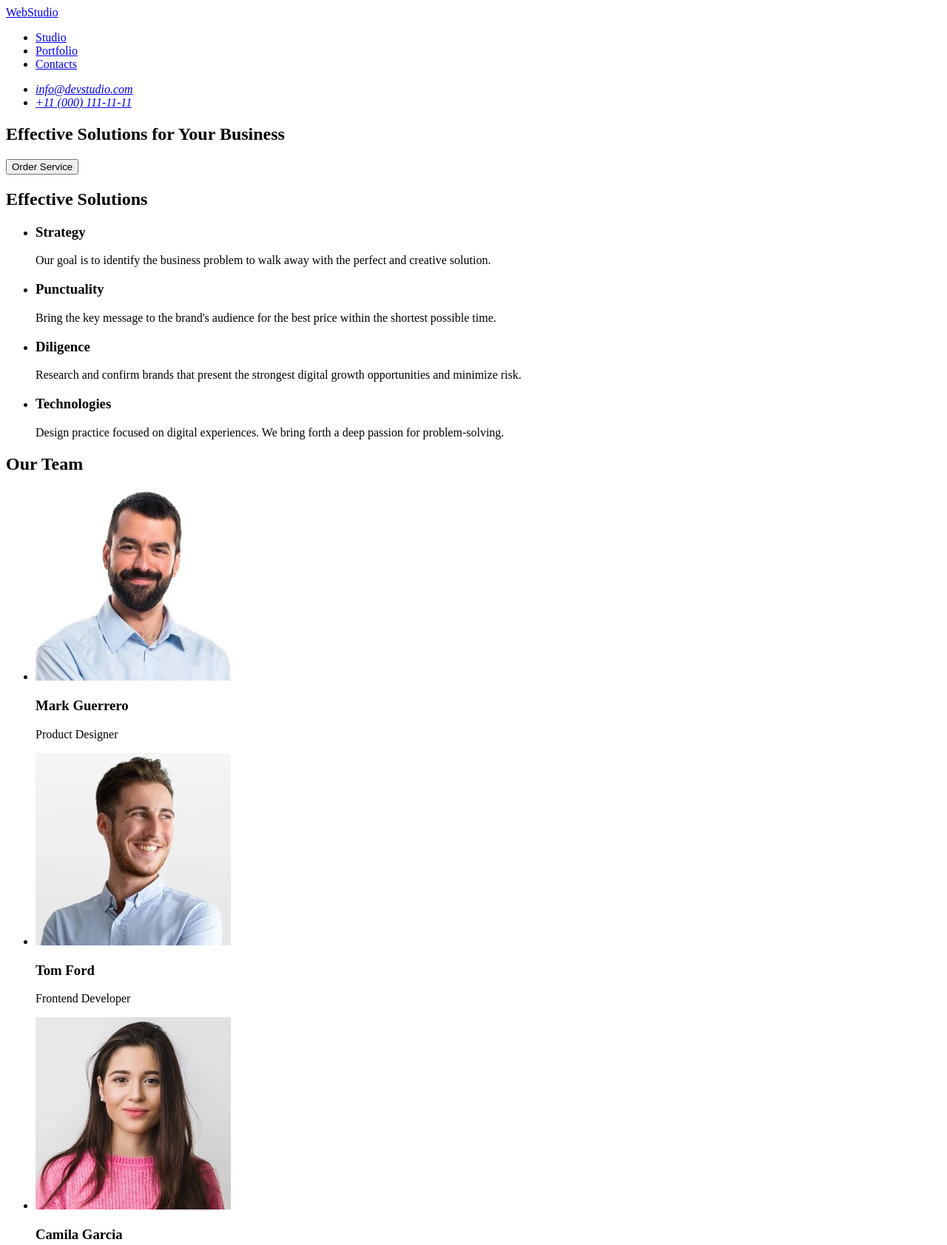
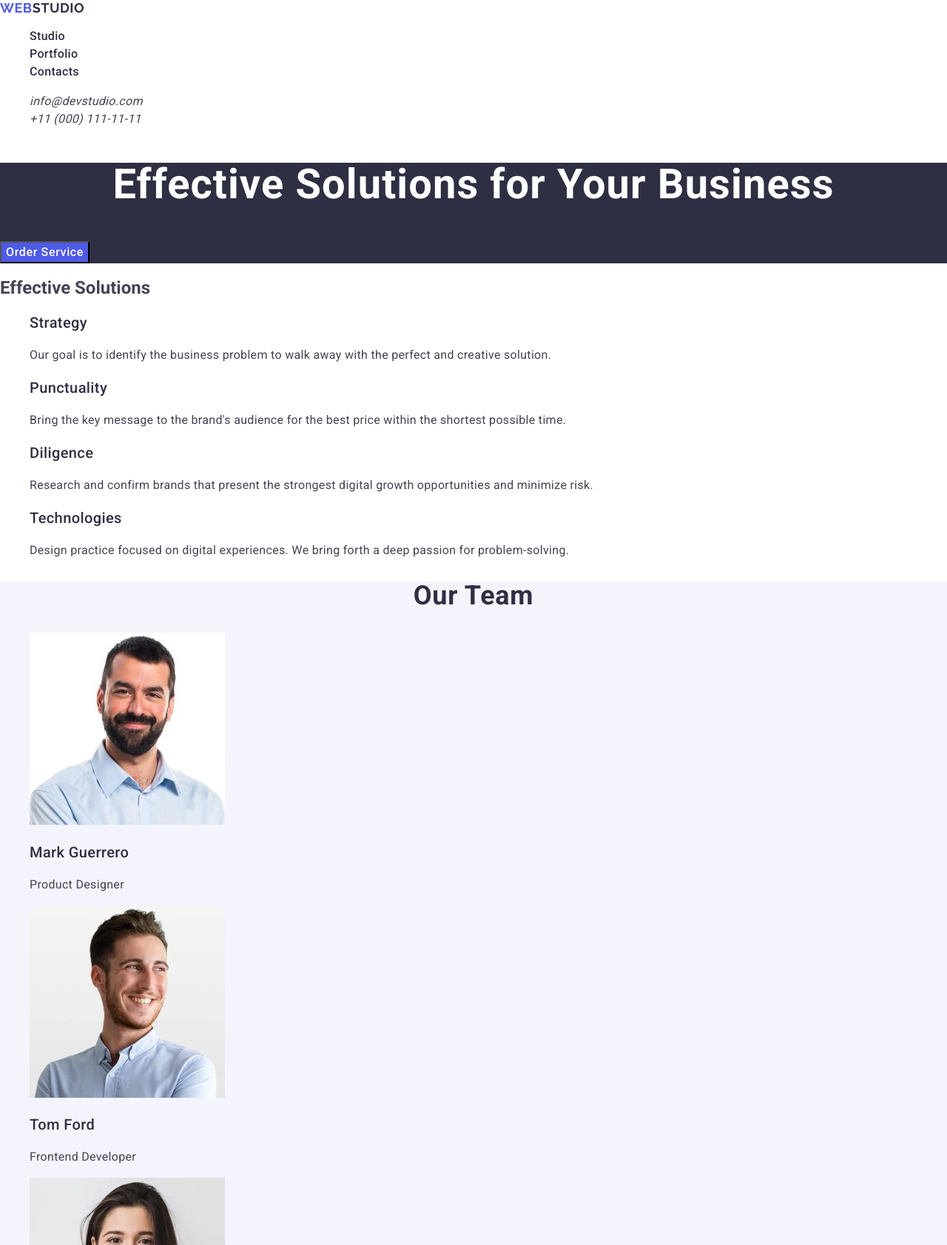
Before and after one commit to Mishka56/goit-homework-02, a plain HTML site: page index.html in a window 1280 px wide. Shown: the top 1683 px of the page at 74% size. Drawn offline with nearby package versions, Linux system fonts and the light colour scheme.

Commit message:
Homework-goIt-02

```diff
--- /dev/null
+++ b/css/style.css
@@ -0,0 +1,158 @@
+body {
+	font-family: "Roboto", "Raleway", sans-serif;
+	background-color: #ffff;
+	color: #434455;
+}
+ul,
+ol {
+	list-style-type: none;
+}
+a {
+	text-decoration: none;
+}
+
+button {
+	cursor: pointer;
+	font-family: "Roboto", sans-serif;
+}
+
+.logo {
+	font-family: "Raleway", sans-serif;
+	font-weight: 700;
+	font-size: 18px;
+	line-height: 1.17;
+	letter-spacing: 0.03em;
+	text-transform: uppercase;
+	color: #2e2f42;
+}
+
+.logo-web {
+	font-family: "Raleway", sans-serif;
+	font-size: 700;
+	color: #4d5ae5;
+}
+
+.menu-link {
+	font-family: "Roboto", sans-serif;
+	font-weight: 500;
+	font-size: 16px;
+	line-height: 1.5;
+	letter-spacing: 0.02em;
+	color: #2e2f42;
+}
+.menu-link:hover,
+.menu-link:focus {
+	color: #9747ff;
+}
+
+.contacts-link {
+	font-family: "Roboto", sans-serif;
+	font-weight: 400;
+	font-size: 16px;
+	line-height: 1.5;
+	letter-spacing: 0.02em;
+	color: #434455;
+}
+
+.contacts-link:hover,
+.contacts-link:focus {
+	color: #404bbf;
+}
+
+.general-section {
+	background-color: #2e2f42;
+}
+
+.general-title {
+	font-weight: 700;
+	font-size: 56px;
+	line-height: 1.07;
+	letter-spacing: 0.02em;
+	text-align: center;
+	color: #fff;
+}
+
+.general-button {
+	font-weight: 500;
+	font-size: 16px;
+	line-height: 1.5;
+	letter-spacing: 0.04em;
+	color: #fff;
+	background-color: #4d5ae5;
+}
+.general-button:hover,
+.general-button:focus {
+	background-color: #404bbf;
+}
+
+.info-title {
+	font-weight: 500;
+	font-size: 20px;
+	line-height: 1.2;
+	letter-spacing: 0.02em;
+	color: #2e2f42;
+}
+
+.info-text {
+	font-weight: 400;
+	font-size: 16px;
+	line-height: 1.5;
+	letter-spacing: 0.02em;
+	color: #434455;
+}
+.our-team {
+	background-color: #f4f4fd;
+}
+
+.our-team-title {
+	font-weight: 700;
+	font-size: 36px;
+	line-height: 1.11;
+	letter-spacing: 0.02em;
+	text-align: center;
+	color: #2e2f42;
+}
+
+.our-team-img {
+	background-color: #fff;
+}
+.our-team-name {
+	font-weight: 500;
+	font-size: 20px;
+	line-height: 1.2;
+	letter-spacing: 0.02em;
+	color: #2e2f42;
+}
+
+.our-team-bio {
+	font-weight: 400;
+	font-size: 16px;
+	line-height: 1.5;
+	letter-spacing: 0.02em;
+	color: #434455;
+}
+
+.our-portfolio-title {
+	font-weight: 700;
+	font-size: 36px;
+	line-height: 1.11;
+	letter-spacing: 0.02em;
+	text-align: center;
+	color: #2e2f42;
+}
+
+.name-app {
+	font-weight: 500;
+	font-size: 20px;
+	line-height: 1.2;
+	letter-spacing: 0.02em;
+	color: #2e2f42;
+}
+
+.app-info {
+	font-weight: 400;
+	font-size: 16px;
+	line-height: 1.5;
+	letter-spacing: 0.02em;
+	color: #434455;
+}
--- a/index.html
+++ b/index.html
@@ -5,38 +5,52 @@
 	<meta charset="UTF-8">
 	<meta name="viewport" content="width=device-width, initial-scale=1.0">
 	<title>Web Studio</title>
+	<link rel="preconnect" href="https://fonts.googleapis.com">
+	<link rel="preconnect" href="https://fonts.gstatic.com" crossorigin>
+	<link
+		href="https://fonts.googleapis.com/css2?family=Raleway:ital,wght@0,700;1,700&family=Roboto:wght@400;500;700&display=swap"
+		rel="stylesheet">
+	<link rel="stylesheet" href="https://cdnjs.cloudflare.com/ajax/libs/modern-normalize/2.0.0/modern-normalize.min.css"
+		integrity="sha512-4xo8blKMVCiXpTaLzQSLSw3KFOVPWhm/TRtuPVc4WG6kUgjH6J03IBuG7JZPkcWMxJ5huwaBpOpnwYElP/m6wg=="
+		crossorigin="anonymous" referrerpolicy="no-referrer" />
+	<link rel="stylesheet" href="./css/style.css">
+
 </head>
 
 <body>
 
 
-	<header>
-		<nav>
-			<a href="./index.html">WebStudio</a>
+	<header class="header">
 
+		<a class="logo" href="./index.html"><span class="logo-web">Web</span>Studio</a>
 
+		<nav class="header-nav">
 
+			<ul class="header-menu">
+				<li class="header-menu-list">
+					<a class="menu-link" href="#Studio">Studio</a>
+				</li>
 
-			<ul>
-				<li>
-					<a href="#Studio">Studio</a>
+				<li class="header-menu-list">
+					<a class="menu-link" href="#Portfolio">Portfolio</a>
 				</li>
-				<li>
-					<a href="#Portfolio">Portfolio</a>
+
+				<li class="header-menu-list">
+					<a class="menu-link" href="#Contacts">Contacts</a>
 				</li>
-				<li>
-					<a href="#Contacts">Contacts</a>
-				</li>
+
 			</ul>
 
 		</nav>
-		<address>
-			<ul>
-				<li>
-					<a href="mailto:info@devstudio.com">info@devstudio.com</a>
+
+		<address class="adress">
+
+			<ul class="contacts">
+				<li class="contacts-list">
+					<a class="contacts-link" href="mailto:info@devstudio.com">info@devstudio.com</a>
 				</li>
-				<li>
-					<a href="tel:+110001111111">+11 (000) 111-11-11</a>
+				<li class="contacts-list">
+					<a class="contacts-link" href="tel:+110001111111">+11 (000) 111-11-11</a>
 				</li>
 			</ul>
 		</address>
@@ -44,52 +58,52 @@
 
 	<main>
 
-		<!-- imagies-heading-section -->
+		<section class="general-section">
 
-		<section>
-			<h1>
+			<h1 class="general-title">
 				Effective Solutions
 				for Your Business
 			</h1>
 
-			<button type="button">Order Service</button>
+			<button class="general-button" type="button">Order Service</button>
+
 		</section>
 
 		<!-- about-effective-solutions-section -->
 		<section>
 
 			<!--  TODO: hide this title visually -->
-			<h2>Effective Solutions</h2>
+			<h2 class="effective-page">Effective Solutions</h2>
 
-			<ul>
+			<ul class="effective-list">
 				<li>
 
-					<h3>Strategy</h3>
-					<P>
+					<h3 class="info-title">Strategy</h3>
+					<P class="info-text">
 						Our goal is to identify the business
 						problem to walk away with the perfect and creative solution.
 					</P>
 				</li>
 				<li>
 
-					<h3>Punctuality</h3>
-					<p>
+					<h3 class="info-title">Punctuality</h3>
+					<p class="info-text">
 						Bring the key message to the brand's audience for the best price within the shortest possible
 						time.
 					</p>
 				</li>
 				<li>
 
-					<h3>Diligence</h3>
-					<p>
+					<h3 class="info-title">Diligence</h3>
+					<p class="info-text">
 						Research and confirm brands that present the strongest digital growth opportunities and minimize
 						risk.
 					</p>
 				</li>
 				<li>
 
-					<h3>Technologies</h3>
-					<p>
+					<h3 class="info-title">Technologies</h3>
+					<p class="info-text">
 						Design practice focused on digital experiences. We bring forth a deep passion for
 						problem-solving.
 					</p>
@@ -102,41 +116,92 @@
 
 		<!-- our-team=section -->
 
-		<section>
+		<section class="our-team">
 
-			<h2>Our Team</h2>
-			<ul>
+			<h2 class="our-team-title">Our Team</h2>
+
+			<ul class="our-team-list">
+
 				<li>
 					<img src="./images/portrait-my-team/markguerrero.jpg" alt="Mark Guerrero" width="264" height="260">
-					<h3>Mark Guerrero</h3>
-					<p>Product Designer</p>
+					<h3 class="our-team-name">Mark Guerrero</h3>
+					<p class="our-team-bio">Product Designer</p>
 				</li>
+
 				<li>
 					<img src="./images/portrait-my-team/tomford.jpg" alt="Tom Ford" width="264" height="260">
-					<h3>Tom Ford</h3>
-					<p>Frontend Developer</p>
+					<h3 class="our-team-name">Tom Ford</h3>
+					<p class="our-team-bio">Frontend Developer</p>
 				</li>
+
 				<li>
-					<img src="./images/portrait-my-team/camilagarcia.jpg" alt="Camila Garcia" width="264" height="260">
-					<h3>Camila Garcia</h3>
-					<p>Marketing</p>
+					<img src="./images/portrait-my-team/camilagarcia.jpg" alt="Camilla Garcia" width="264" height="260">
+					<h3 class="our-team-name">Camilla Garcia</h3>
+					<p class="our-team-bio">Marketing</p>
 				</li>
+
 				<li>
 					<img src="./images/portrait-my-team/danielwilson.jpg" alt="Daniel Wilson" width="264" height="260">
-					<h3>Daniel Wilson</h3>
-					<p>UI Designer</p>
+					<h3 class="our-team-name">Daniel Wilson</h3>
+					<p class="our-team-bio">UI Designer</p>
 				</li>
 
+			</ul>
+
+		</section>
+
+		<section class="our-portfolio">
+			<h2 class="our-portfolio-title">Our Portfolio</h2>
+
+			<ul class="our-portfolio-list">
+
+				<li>
+					<img src="./images/OurPortfolio/img1.jpg" alt="BankingAppImg" width="360" height="300">
+					<h3 class="name-app">Banking App</h3>
+					<p class="app-info">App</p>
+				</li>
+
+				<li>
+					<img src="./images/OurPortfolio/img2.jpg" alt="CashlessPayment" width="360" height="300">
+					<h3 class="name-app">Cashless Payment</h3>
+					<p class="app-info">Marketing</p>
+				</li>
+
+				<li>
+					<img src="./images/OurPortfolio/img3.jpg" alt="MeditationApp" width="360" height="300">
+					<h3 class="name-app">Meditation App</h3>
+					<p class="app-info">App</p>
+				</li>
+
+				<li>
+					<img src="./images/OurPortfolio/img4.jpg" alt="TaxiService" width="360" height="300">
+					<h3 class="name-app">Taxi Service</h3>
+					<p class="app-info">Marketing</p>
+				</li>
+
+				<li>
+					<img src="./images/OurPortfolio/img5.jpg" alt="IllustrationApp" width="360" height="300">
+					<h3 class="name-app">Screen Illustration</h3>
+					<p class="app-info">Design</p>
+				</li>
+
+				<li>
+					<img src="./images/OurPortfolio/img6.jpg" alt="OnlineCourses" width="360" height="300">
+					<h3 class="name-app">Online Service</h3>
+					<p class="app-info">Marketing</p>
+				</li>
+
+			</ul>
+
+		</section>
 
 
-			</ul>
-		</section>
 	</main>
 
 	<footer>
 		<!-- left-side-section -->
 
-		<a href="./index.html">WebStudio</a>
+		<a class="logo" href="./index.html"><span class="logo-web">Web</span>Studio</a>
 
 		<p>Increase the flow of customers and sales for your business with digital marketing & growth solutions.</p>
 
```
Also changed, not shown: .prettierrc.json, images/OurPortfolio/img1.jpg (added), images/OurPortfolio/img2.jpg (added), images/OurPortfolio/img3.jpg (added), images/OurPortfolio/img4.jpg (added), images/OurPortfolio/img5.jpg (added), images/OurPortfolio/img6.jpg (added).
